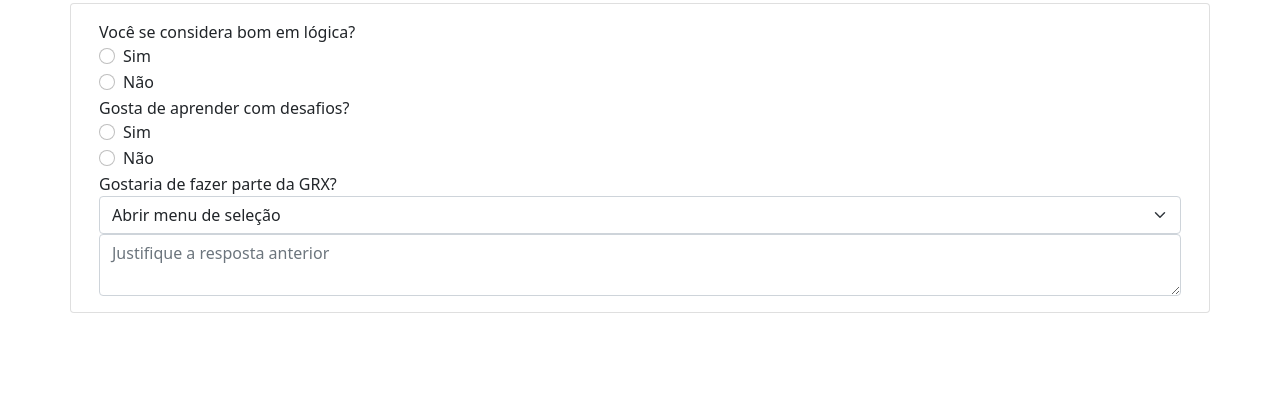
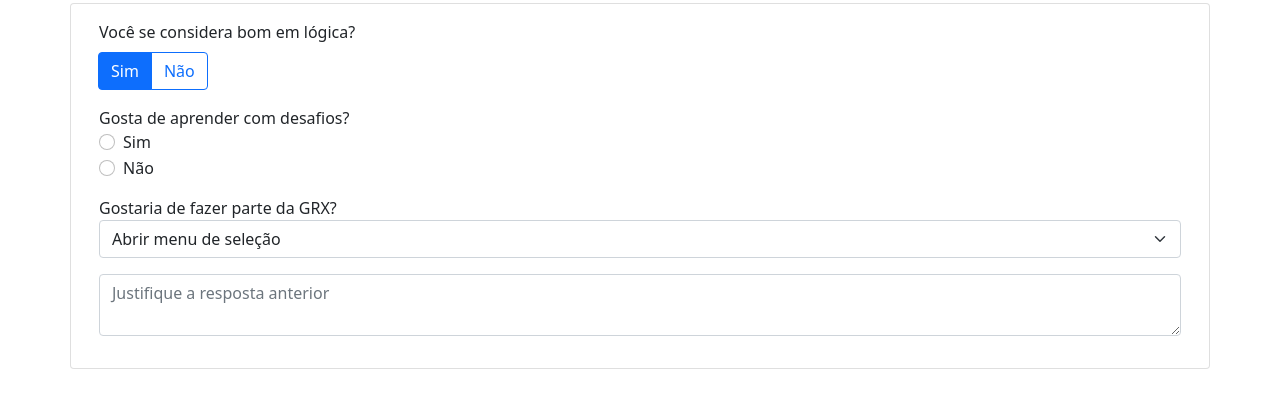
Before and after one commit to LeomarLinhares/desafio-coleta-grx, a plain HTML site: page index.html in a window 1280 px wide. Shown: the part 53-458 px from the top of the page. Drawn offline with nearby package versions, Linux system fonts and the light colour scheme.

Commit message:
:construction: feat: turns the first radio question into a group of buttons

```diff
--- a/index.html
+++ b/index.html
@@ -15,21 +15,21 @@
   </header>
   <main class="container card">
     <form class="card-body" action="." method="post">
+
+      <div class="mb-3">
+        <div class="mb-2">
           <label for="question_1">Você se considera bom em lógica?</label>
-      <div class="form-check">
-        <input class="form-check-input" type="radio" name="question_1" id="question_1">
-        <label class="form-check-label" for="Sim">
-          Sim
-        </label>
         </div>
-      <div class="form-check">
-        <input class="form-check-input" type="radio" name="question_1" id="question_1">
-        <label class="form-check-label" for="Não">
-          Não
-        </label>
+        <div class="btn-group" role="group" aria-label="Você se considera bom em lógica?">
+          <input type="radio" class="btn-check" name="question_1" id="q1-sim" value="Sim" autocomplete="off" checked>
+          <label class="btn btn-outline-primary" for="q1-sim">Sim</label>
+
+          <input type="radio" class="btn-check" name="question_1" id="q1-nao" value="Não" autocomplete="off">
+          <label class="btn btn-outline-primary" for="q1-nao">Não</label>
+        </div>
       </div>
 
-
+      <div class="mb-3">
         <label for="question_1">Gosta de aprender com desafios?</label>
         <div class="form-check">
           <input class="form-check-input" type="radio" name="question_1" id="question_1">
@@ -43,8 +43,9 @@
             Não
           </label>
         </div>
+      </div>
 
-      <div>
+      <div class="mb-3">
         <label for="question_3">Gostaria de fazer parte da GRX?</label>
         <select class="form-select" aria-label="Você se considera bom em lógica?">
           <option selected>Abrir menu de seleção</option>
@@ -55,7 +56,7 @@
         </select>
       </div>
 
-      <div>
+      <div class="mb-3">
         <div class="input-group">
           <textarea class="form-control" placeholder="Justifique a resposta anterior" id="floatingTextarea"></textarea>
         </div>
```
Lines whose indentation alone changed are shown as unchanged.
